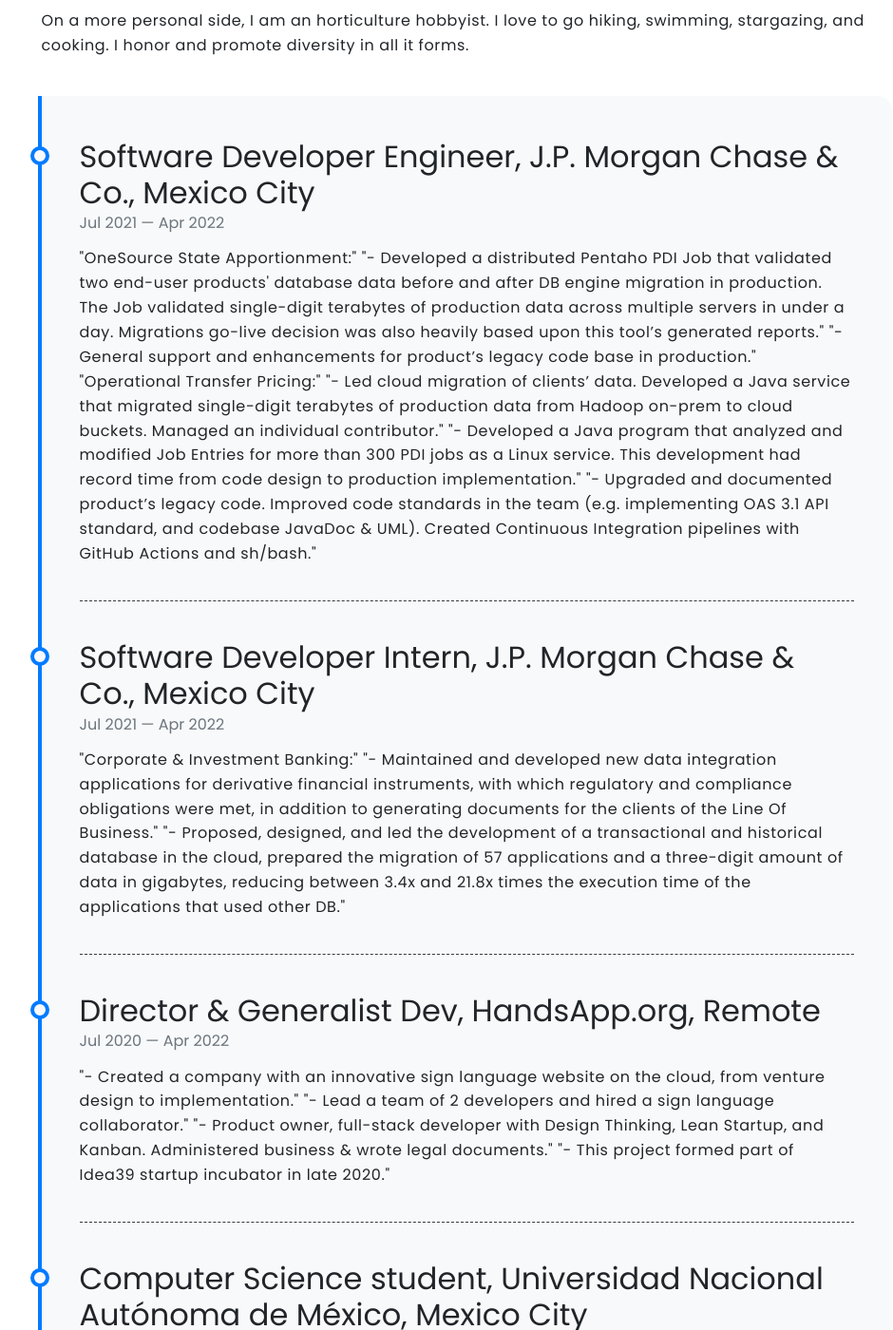
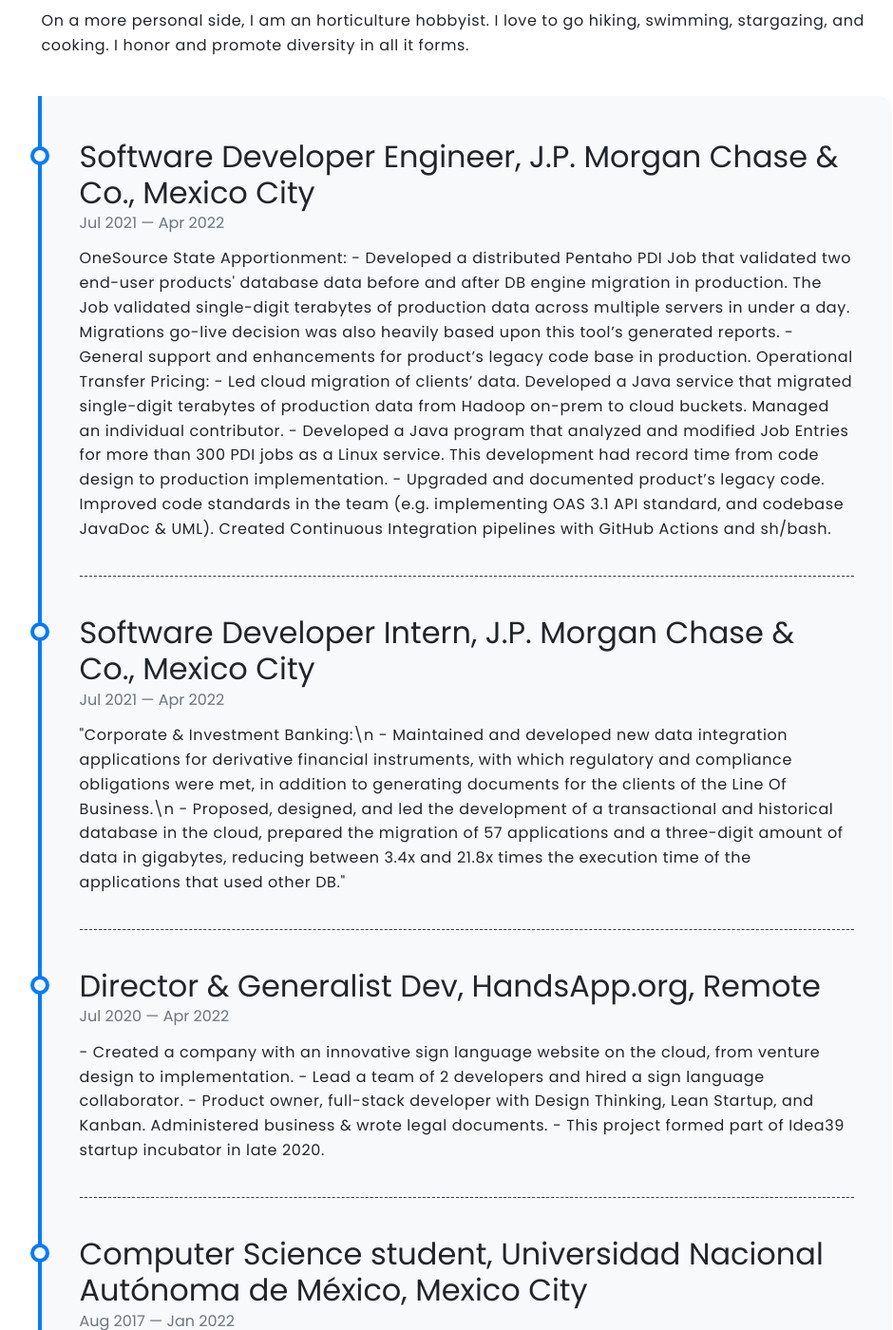
Before and after one commit to Dialvive/dialvive.dev, a Jekyll site: the page built from pages/about.md, in a window 1280 px wide and 1400 px high, scrolled down 379 px. Shown: the whole window at 95% size, without its empty margins (149-1089 px from the left). Built offline with Jekyll 4.4.1, drawn with Linux system fonts in a browser that asks for light colours; nearby versions of some CDN libraries; emoji names are drawn with the system emoji font; part of the change alters nothing that is shown; some of the changed text lies outside the part shown.

```diff
--- a/_data/timeline.yml
+++ b/_data/timeline.yml
@@ -1,34 +1,23 @@
 - title: Software Developer Engineer, J.P. Morgan Chase & Co., Mexico City
   from: Jul 2021
   to: Apr 2022
-  description: |
-    "OneSource State Apportionment:"
-    "- Developed a distributed Pentaho PDI Job that validated two end-user products' database data before and after DB engine migration in production. The Job validated single-digit terabytes of production data across multiple servers in under a day. Migrations go-live decision was also heavily based upon this tool’s generated reports."
-    "- General support and enhancements for product’s legacy code base in production."
-    "Operational Transfer Pricing:"
-    "- Led cloud migration of clients’ data. Developed a Java service that migrated single-digit terabytes of production data from Hadoop on-prem to cloud buckets. Managed an individual contributor."
-    "- Developed a Java program that analyzed and modified Job Entries for more than 300 PDI jobs as a Linux service. This development had record time from code design to production implementation."
-    "- Upgraded and documented product’s legacy code. Improved code standards in the team (e.g. implementing OAS 3.1 API standard, and codebase JavaDoc & UML). Created Continuous Integration pipelines with GitHub Actions and sh/bash."
+  description:
+    "OneSource State Apportionment:\n - Developed a distributed Pentaho PDI Job that validated two end-user products' database data before and after DB engine migration in production. The Job validated single-digit terabytes of production data across multiple servers in under a day. Migrations go-live decision was also heavily based upon this tool’s generated reports.\n - General support and enhancements for product’s legacy code base in production.\nOperational Transfer Pricing:\n - Led cloud migration of clients’ data. Developed a Java service that migrated single-digit terabytes of production data from Hadoop on-prem to cloud buckets. Managed an individual contributor. \n- Developed a Java program that analyzed and modified Job Entries for more than 300 PDI jobs as a Linux service. This development had record time from code design to production implementation.\n - Upgraded and documented product’s legacy code. Improved code standards in the team (e.g. implementing OAS 3.1 API standard, and codebase JavaDoc & UML). Created Continuous Integration pipelines with GitHub Actions and sh/bash."
 
 - title: Software Developer Intern, J.P. Morgan Chase & Co., Mexico City
   from: Jul 2021
   to: Apr 2022
   description: |
-    "Corporate & Investment Banking:"
-    "- Maintained and developed new data integration applications for derivative financial instruments, with which regulatory and compliance obligations were met, in addition to generating documents for the clients of the Line Of Business."
-    "- Proposed, designed, and led the development of a transactional and historical database in the cloud, prepared the migration of 57 applications and a three-digit amount of data in gigabytes, reducing between 3.4x and 21.8x times the execution time of the applications that used other DB."
+    "Corporate & Investment Banking:\n - Maintained and developed new data integration applications for derivative financial instruments, with which regulatory and compliance obligations were met, in addition to generating documents for the clients of the Line Of Business.\n - Proposed, designed, and led the development of a transactional and historical database in the cloud, prepared the migration of 57 applications and a three-digit amount of data in gigabytes, reducing between 3.4x and 21.8x times the execution time of the applications that used other DB."
 
 - title: Director & Generalist Dev, HandsApp.org, Remote
   from: Jul 2020
   to: Apr 2022
-  description: |
-    "- Created a company with an innovative sign language website on the cloud, from venture design to implementation."
-    "- Lead a team of 2 developers and hired a sign language collaborator."
-    "- Product owner, full-stack developer with Design Thinking, Lean Startup, and Kanban. Administered business & wrote legal documents."
-    "- This project formed part of Idea39 startup incubator in late 2020."
+  description:
+    "- Created a company with an innovative sign language website on the cloud, from venture design to implementation.\n- Lead a team of 2 developers and hired a sign language collaborator.\n- Product owner, full-stack developer with Design Thinking, Lean Startup, and Kanban. Administered business & wrote legal documents.\n- This project formed part of Idea39 startup incubator in late 2020."
 
 - title: Computer Science student, Universidad Nacional Autónoma de México, Mexico City
   from: Aug 2017
   to: Jan 2022
-  description: |
+  description:
     "Skills: Java · Object-Oriented Programming (OOP) · REST APIs · Go · Bash · Shell Scripting · SQL · Transact-SQL (T-SQL) · Agile Methodologies · Angular · TypeScript · Software Engineering · Product Development · Unit Testing · Database Design · Front-end Development · Scrum · Kanban · Linux · Git · MySQL · PostgreSQL · Bootstrap · Haskell · Functional Programming · Back-End Web Development · Full-Stack Development · Web Design · GitHub · Probably much more."
```
